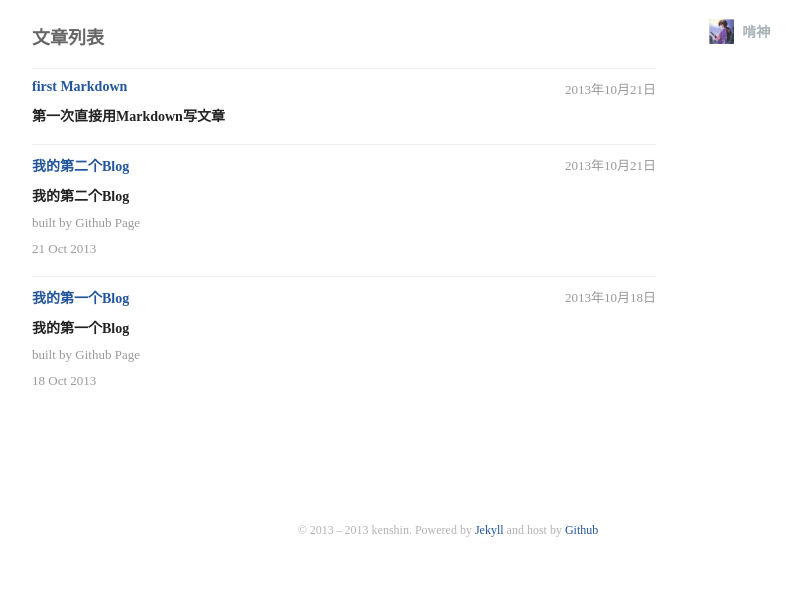
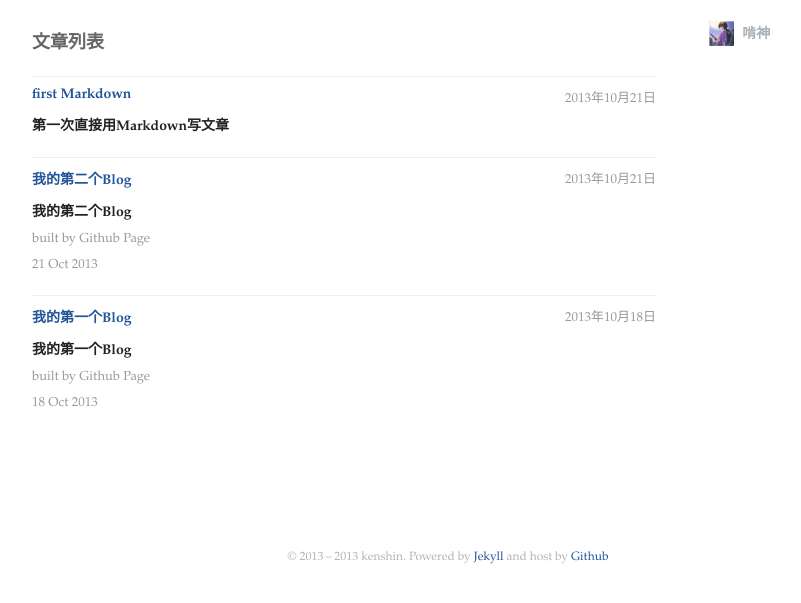
Before and after one commit to kenshinlin/archives, a Jekyll site: the page built from index.html, in a window 1280 px wide. Shown: the top 603 px of the page, without its empty margins (192-993 px from the left). Built offline with Jekyll 4.4.1, drawn with Linux system fonts in a browser that asks for light colours.

Commit message:
Update style.css

```diff
--- a/css/style.css
+++ b/css/style.css
@@ -38,7 +38,7 @@ clear:both;
 font-size:12px;
 }
 body{
-  font-family: 'palatino,"times new roman", serif';
+  font-family: palatino,'times new roman', serif;
   font-size: 13px;
   color: #222;
 }
```
